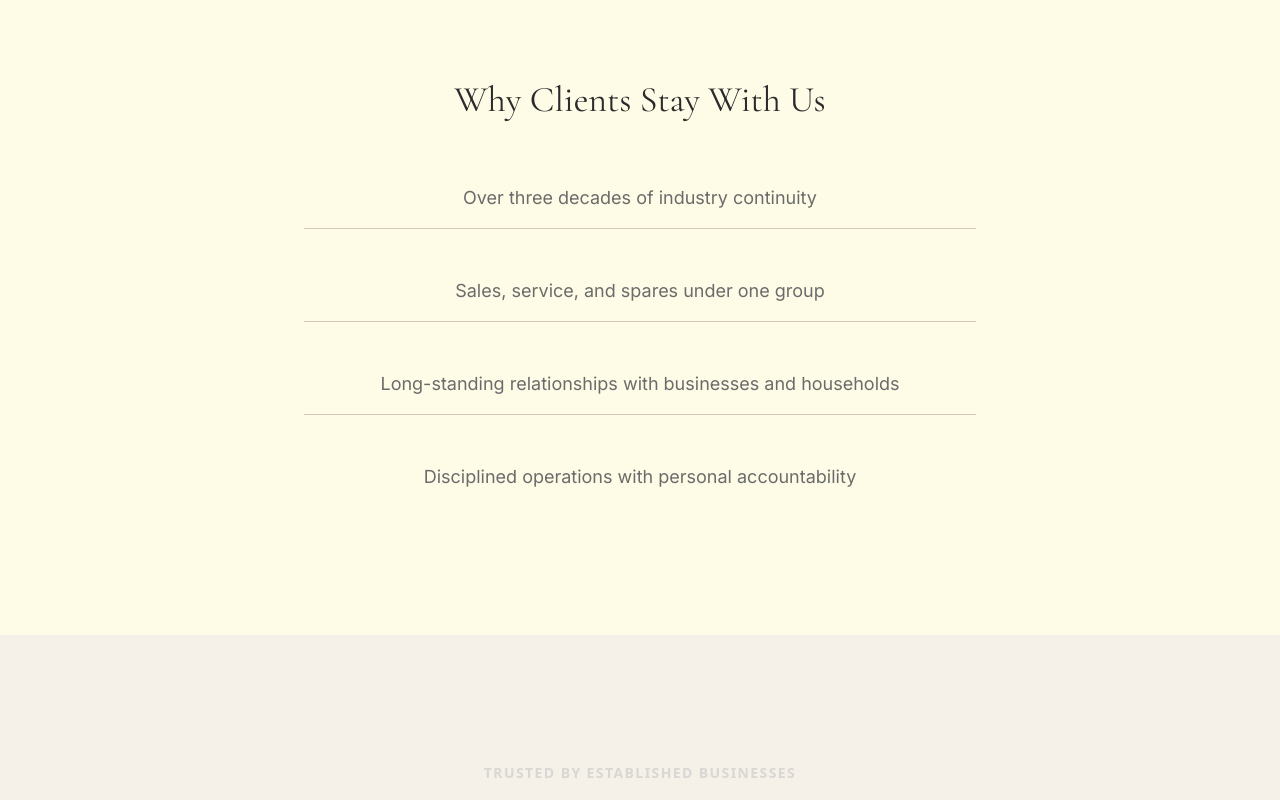
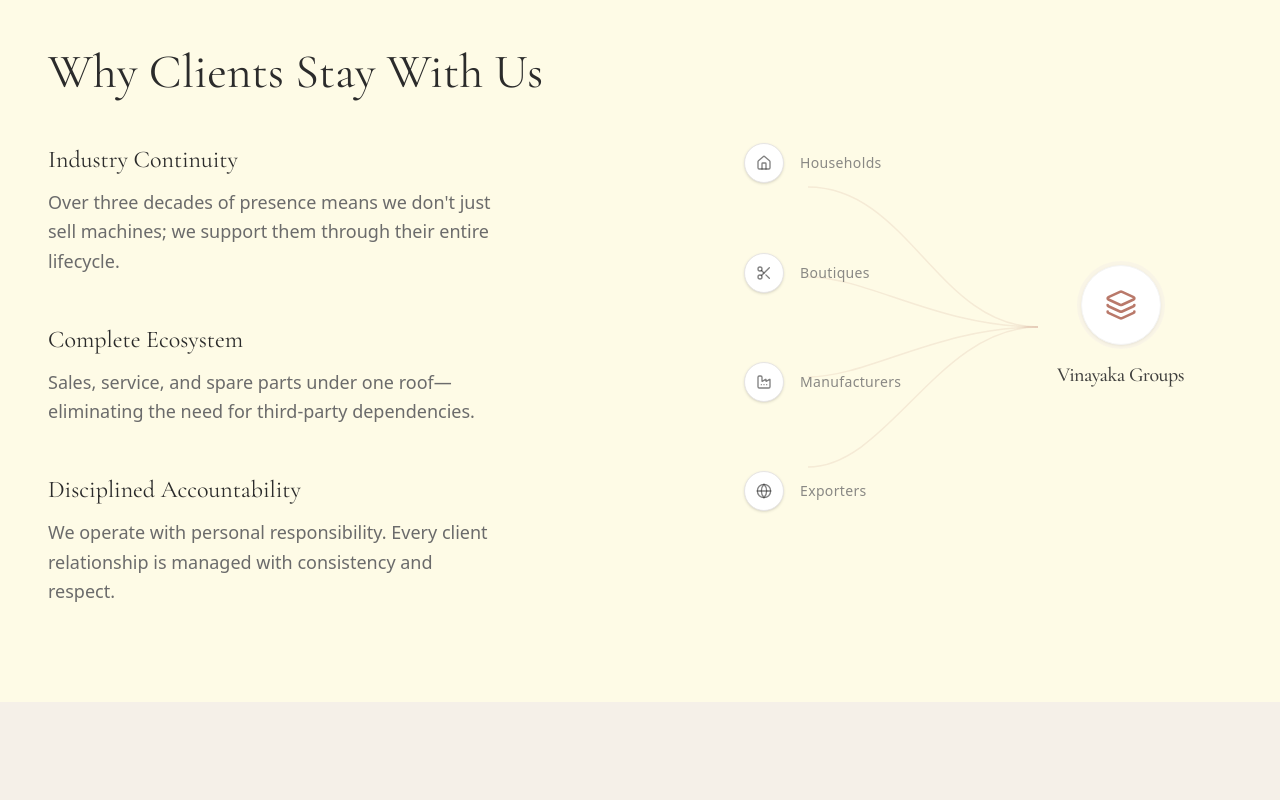
Before and after one commit to kiranetic/rochi-vinayaka, a Next.js app: page / in a window 1280 px wide. Shown: the part 4040-4840 px from the top of the page. Built offline with nearby package versions, Linux system fonts and the light colour scheme.

Commit message:
feat: Introduce `WhyChooseUs` component to encapsulate the philosophy section on the home page.

```diff
--- a/app/page.tsx
+++ b/app/page.tsx
@@ -7,6 +7,7 @@ import { Button } from "@/components/ui/button";
 import { FadeIn } from "@/components/ui/fade-in";
 import { Hero } from "@/components/home/hero";
 import { ProductCard } from "@/components/product-card";
+import { WhyChooseUs } from "@/components/home/why-choose-us";
 import popularProductsData from "@/json-data/popular_products.json";
 
 export default function Home() {
@@ -159,26 +160,14 @@ export default function Home() {
         </div>
       </Section>
 
-      {/* 5. Philosophy */}
-      <Section background="paper">
-        <Container size="sm">
-          <FadeIn className="text-center">
-            <h2 className="font-headline text-3xl md:text-4xl text-charcoal mb-12">Why Clients Stay With Us</h2>
-            <div className="grid gap-8 font-body text-lg text-graphite">
-              <div className="py-4 border-b border-mist">Over three decades of industry continuity</div>
-              <div className="py-4 border-b border-mist">Sales, service, and spares under one group</div>
-              <div className="py-4 border-b border-mist">Long-standing relationships with businesses and households</div>
-              <div className="py-4">Disciplined operations with personal accountability</div>
-            </div>
-          </FadeIn>
-        </Container>
-      </Section>
+      {/* 5. Philosophy (Redesigned) */}
+      <WhyChooseUs />
 
       {/* 6. Trusted By */}
       <Section background="stone">
         <Container>
           <FadeIn className="text-center">
-            <h3 className="uppercase tracking-widest text-sm font-semibold text-steel mb-8">Trusted by Established Businesses</h3>
+            <h3 className="uppercase tracking-widest text-sm font-semibold text-bronze mb-8">Trusted by Established Businesses</h3>
             <p className="font-headline text-2xl md:text-3xl text-charcoal max-w-4xl mx-auto leading-normal">
               Our machines and services support operations across manufacturing, leather, lifestyle, apparel, and creative industries – quietly enabling scale, consistency, and output.
             </p>
--- /dev/null
+++ b/components/home/why-choose-us.tsx
@@ -0,0 +1,95 @@
+"use client";
+
+import { Container } from "@/components/layout/container";
+import { FadeIn } from "@/components/ui/fade-in";
+import { Factory, Globe, Home, Layers, Scissors } from "lucide-react";
+
+export function WhyChooseUs() {
+    return (
+        <section className="py-24 bg-paper overflow-hidden">
+            <Container>
+                <div className="grid grid-cols-1 lg:grid-cols-2 gap-16 lg:gap-24 items-center">
+                    {/* Left Column: Text Content */}
+                    <FadeIn>
+                        <h2 className="font-headline text-3xl md:text-5xl text-charcoal mb-12">
+                            Why Clients Stay With Us
+                        </h2>
+                        <div className="space-y-12">
+                            <div className="group">
+                                <h3 className="font-headline text-2xl text-charcoal mb-3 group-hover:text-[#A85846] transition-colors">
+                                    Industry Continuity
+                                </h3>
+                                <p className="text-graphite text-lg leading-relaxed max-w-md">
+                                    Over three decades of presence means we don't just sell machines;
+                                    we support them through their entire lifecycle.
+                                </p>
+                            </div>
+                            <div className="group">
+                                <h3 className="font-headline text-2xl text-charcoal mb-3 group-hover:text-[#A85846] transition-colors">
+                                    Complete Ecosystem
+                                </h3>
+                                <p className="text-graphite text-lg leading-relaxed max-w-md">
+                                    Sales, service, and spare parts under one roof—eliminating the
+                                    need for third-party dependencies.
+                                </p>
+                            </div>
+                            <div className="group">
+                                <h3 className="font-headline text-2xl text-charcoal mb-3 group-hover:text-[#A85846] transition-colors">
+                                    Disciplined Accountability
+                                </h3>
+                                <p className="text-graphite text-lg leading-relaxed max-w-md">
+                                    We operate with personal responsibility. Every client relationship
+                                    is managed with consistency and respect.
+                                </p>
+                            </div>
+                        </div>
+                    </FadeIn>
+
+                    {/* Right Column: Visual Diagram */}
+                    <FadeIn delay={0.2} className="relative h-[400px] flex items-center justify-center lg:justify-end select-none">
+                        {/* Connection Lines (SVG) - Minimal */}
+                        <svg
+                            className="absolute inset-0 w-full h-full pointer-events-none stroke-[#A85846]/10"
+                            style={{ strokeWidth: 1.5, fill: "none" }}
+                        >
+                            {/* Paths from satellite nodes to center node */}
+                            <path d="M 120,60 C 220,60 250,200 350,200" className="hidden lg:block" />
+                            <path d="M 120,150 C 180,150 250,200 350,200" className="hidden lg:block" />
+                            <path d="M 120,250 C 180,250 250,200 350,200" className="hidden lg:block" />
+                            <path d="M 120,340 C 200,340 250,200 350,200" className="hidden lg:block" />
+                        </svg>
+
+                        <div className="relative w-full max-w-lg h-full flex items-center justify-between">
+                            {/* Satellite Nodes (Left Side) - Minimalist */}
+                            <div className="flex flex-col justify-between h-full py-4 gap-6 z-10 pl-6">
+                                <SatelliteNode icon={Home} label="Households" />
+                                <SatelliteNode icon={Scissors} label="Boutiques" />
+                                <SatelliteNode icon={Factory} label="Manufacturers" />
+                                <SatelliteNode icon={Globe} label="Exporters" />
+                            </div>
+
+                            {/* Central Hub Node (Right Side) - Understated */}
+                            <div className="relative z-20 flex flex-col items-center gap-3 lg:mr-12">
+                                <div className="w-20 h-20 bg-white rounded-full flex items-center justify-center text-[#A85846] shadow-sm border border-stone-100 ring-4 ring-[#F5F0E8]/50">
+                                    <Layers className="w-8 h-8 opacity-80" />
+                                </div>
+                                <span className="font-headline text-xl text-charcoal/90 font-medium tracking-tight mt-1">Vinayaka Groups</span>
+                            </div>
+                        </div>
+                    </FadeIn>
+                </div>
+            </Container>
+        </section>
+    );
+}
+
+function SatelliteNode({ icon: Icon, label }: { icon: any; label: string }) {
+    return (
+        <div className="flex items-center gap-4 w-48 group cursor-default transition-all duration-500">
+            <div className="w-10 h-10 rounded-full bg-white border border-stone-200 flex items-center justify-center text-charcoal/60 group-hover:text-[#A85846] group-hover:border-[#A85846]/30 transition-all shadow-sm">
+                <Icon className="w-4 h-4" />
+            </div>
+            <span className="font-medium text-graphite/80 group-hover:text-charcoal transition-colors text-sm tracking-wide">{label}</span>
+        </div>
+    );
+}
```
